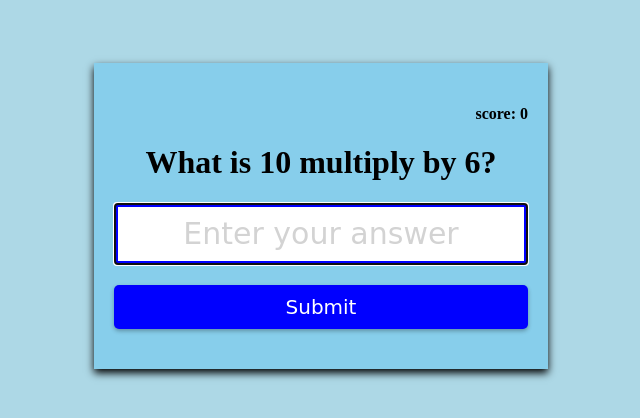
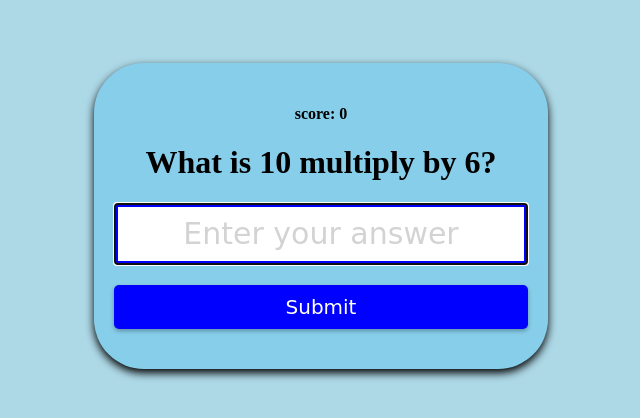
Before and after one commit to MishaNie/Html-Css-Javascript, a plain HTML site: page MultiplicationApp/index.html in a window 1280 px wide. Shown: the part 184-602 px from the top of the page, without its empty margins (319-959 px from the left). Drawn offline with Linux system fonts and the light colour scheme.

Commit message:
Update main.css

```diff
--- a/MultiplicationApp/main.css
+++ b/MultiplicationApp/main.css
@@ -1,4 +1,5 @@
 body {
+
     margin: 0;
     display: flex;
     justify-content: center;
@@ -6,9 +7,10 @@ body {
     align-items: center;
     text-align: center;
     background-color: lightblue;
-    font-family: Zapf Chancery;
+    font-family: Zapf Chancery, serif;
 }
 .form{
+    border-radius: 50px;
     background-color: skyblue;
     padding: 20px;
     box-shadow: 0 4px 8px ;
@@ -50,5 +52,5 @@ body {
 
 .score {
     color: black;
-    text-align: right;
+
 }
```
